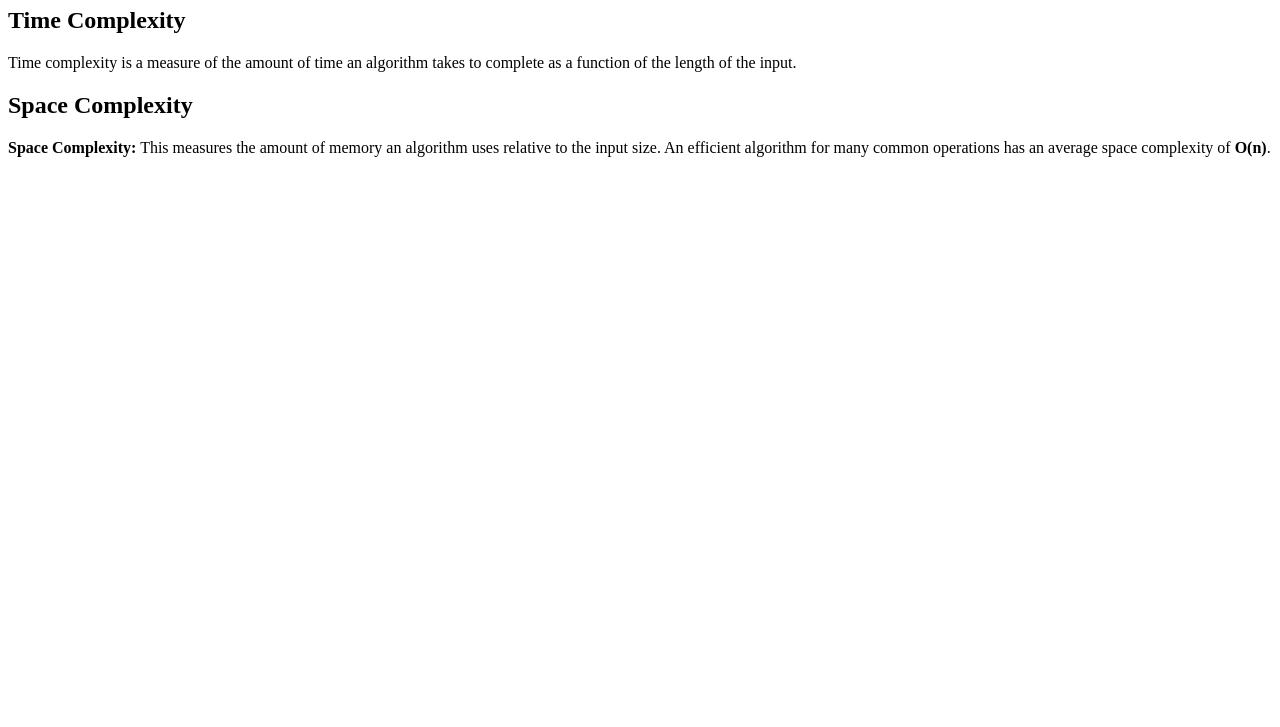
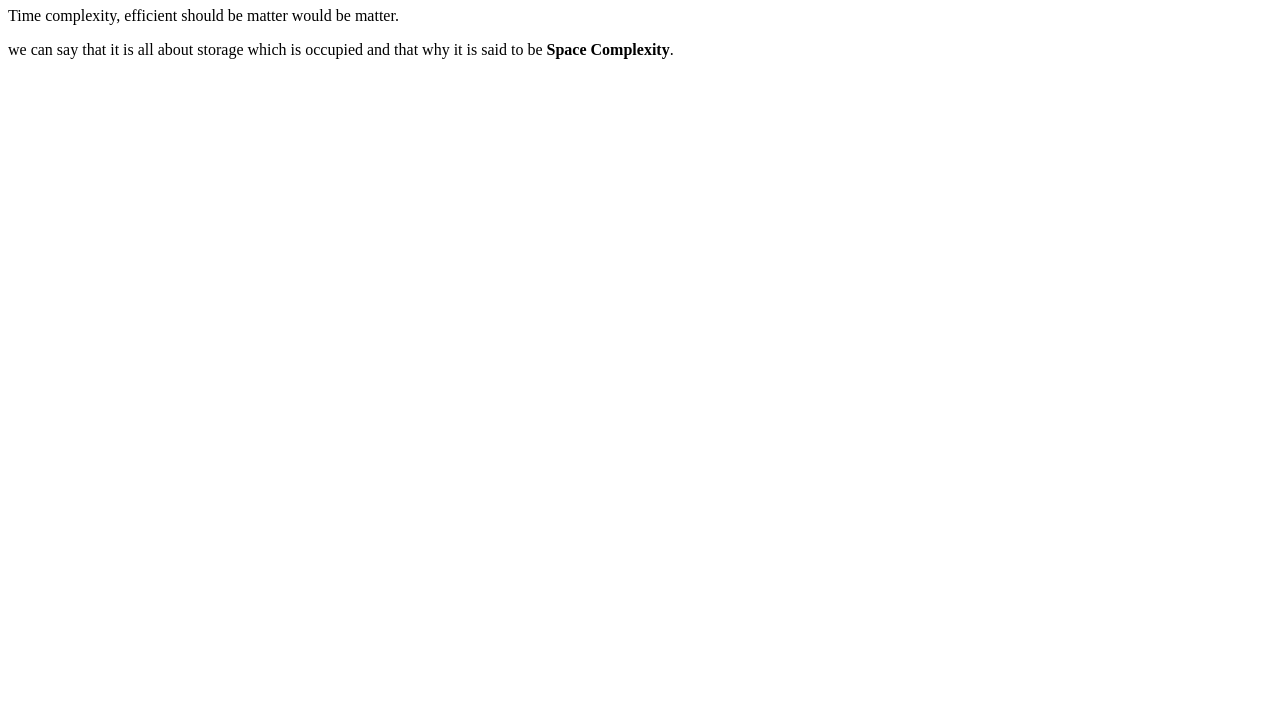
Before and after one commit to acciojob/time-and-space-complexity-Basant-spec, a website: page main.html in a window 1280 px wide. Shown: the part 73-800 px from the top of the page. Drawn offline with Linux system fonts and the light colour scheme.

Commit message:
created a submission

```diff
--- a/main.html
+++ b/main.html
@@ -1,31 +1,27 @@
 <!DOCTYPE html>
-<html lang="en">
+
+<html>
 
 <head>
-    <meta charset="UTF-8">
-    <meta name="viewport" content="width=device-width, initial-scale=1.0">
-    <title>Time, Space, and Complexity</title>
-    <link rel="stylesheet" href="styles.css">
+	<link rel="stylesheet" href="styles.css">
 </head>
 
 <body>
+
     <h1>Time, Space, and Complexity</h1>
 
-    <section>
-        <h2>Time Complexity</h2>
-        <p>
-            Time complexity is a measure of the amount of time an algorithm takes to complete as a function of the length of the input.
-        </p>
-    </section>
+    <p>
+          Time complexity, efficient should be matter would be matter.
+    </p>
 
-    <section>
-        <h2>Space Complexity</h2>
-        <p>
-            <b>Space Complexity:</b> This measures the amount of memory an algorithm uses relative to the input size. An efficient algorithm for many common operations has an average space complexity of <b>O(n)</b>.
-        </p>
-    </section>
+    <p>
 
-    <script type="text/javascript" src="./script.js"></script>
+       we can say that it is all about storage which is occupied and that why it is said to be <b>Space Complexity</b>.
+    </p>
+	<!-- the entire body must be written by student -->
+    <script type="text/javascript" src="./script.js">
+</script>
+
 </body>
 
 </html>
```
